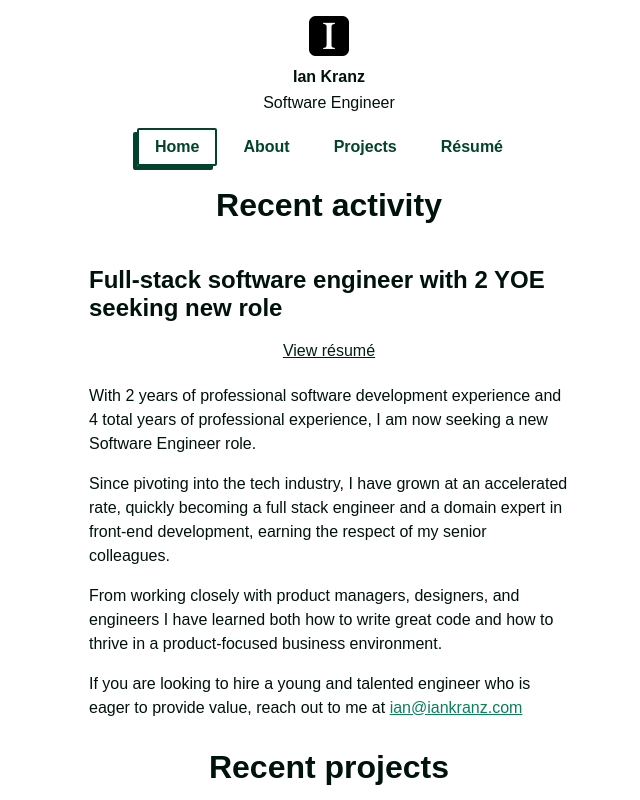
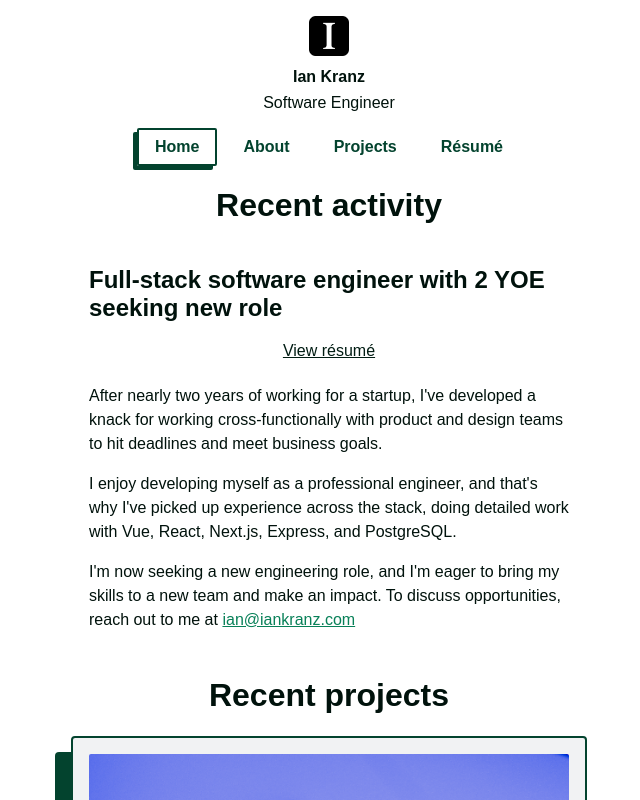
Before and after one commit to iankranz/ians-next-portfolio, a Next.js app: page / in a window 1280 px wide. Shown: the top 800 px of the page, without its empty margins (311-951 px from the left). Built offline with nearby package versions, Linux system fonts and the light colour scheme.

Commit message:
edit home page copy

```diff
--- a/app/about/page.tsx
+++ b/app/about/page.tsx
@@ -13,7 +13,6 @@ export default function Home() {
           studied Electrical and Computer Engineering at Cornell Univestity. He
           now specializes in front-end web technologies.
         </p>
-
         <h2>About my career:</h2>
         <ul>
           <li>
--- a/app/page.tsx
+++ b/app/page.tsx
@@ -17,25 +17,22 @@ export default function Home() {
           <a href="/ian-kranz-resume.pdf">View r&eacute;sum&eacute;</a>
         </div>
         <p>
-          With 2 years of professional software development experience and 4
-          total years of professional experience, I am now seeking a new
-          Software Engineer role.
+          After nearly two years of working for a startup, I&apos;ve developed a
+          knack for working cross-functionally with product and design teams to
+          hit deadlines and meet business goals.
         </p>
         <p>
-          Since pivoting into the tech industry, I have grown at an accelerated
-          rate, quickly becoming a full stack engineer and a domain expert in
-          front-end development, earning the respect of my senior colleagues.
+          I enjoy developing myself as a professional engineer, and that&apos;s
+          why I&apos;ve picked up experience across the stack, doing detailed
+          work with Vue, React, Next.js, Express, and PostgreSQL.
         </p>
         <p>
-          From working closely with product managers, designers, and engineers I
-          have learned both how to write great code and how to thrive in a
-          product-focused business environment.
-        </p>
-        <p>
-          If you are looking to hire a young and talented engineer who is eager
-          to provide value, reach out to me at{" "}
+          I&apos;m now seeking a new engineering role, and I&apos;m eager to
+          bring my skills to a new team and make an impact. To discuss
+          opportunities, reach out to me at{" "}
           <a href="mailto:ian@iankranz.com">ian@iankranz.com</a>
         </p>
+        <p></p>
         <h1>Recent projects</h1>
         <section id="feature-card">
           <Link href="/projects/dewdayte">
```
